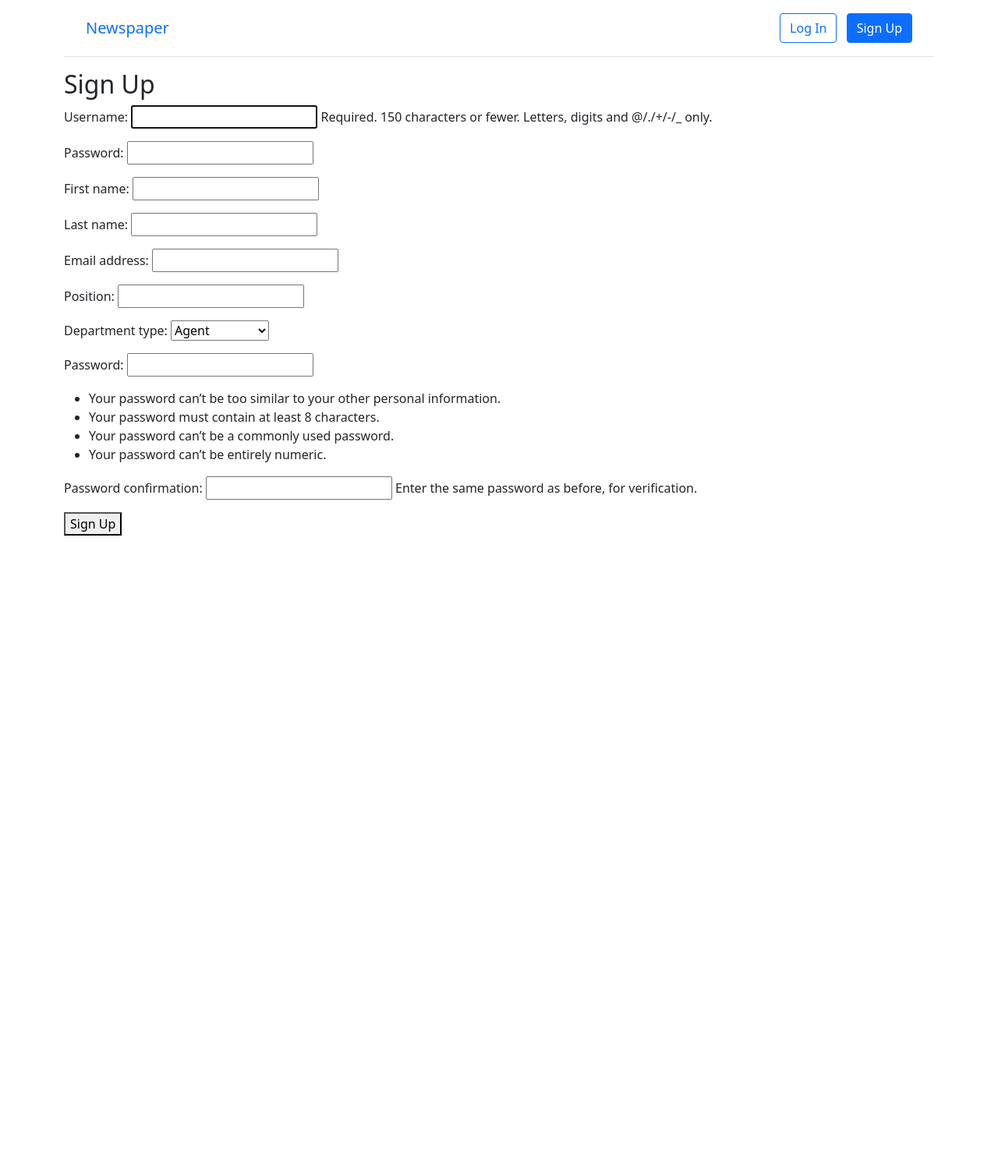
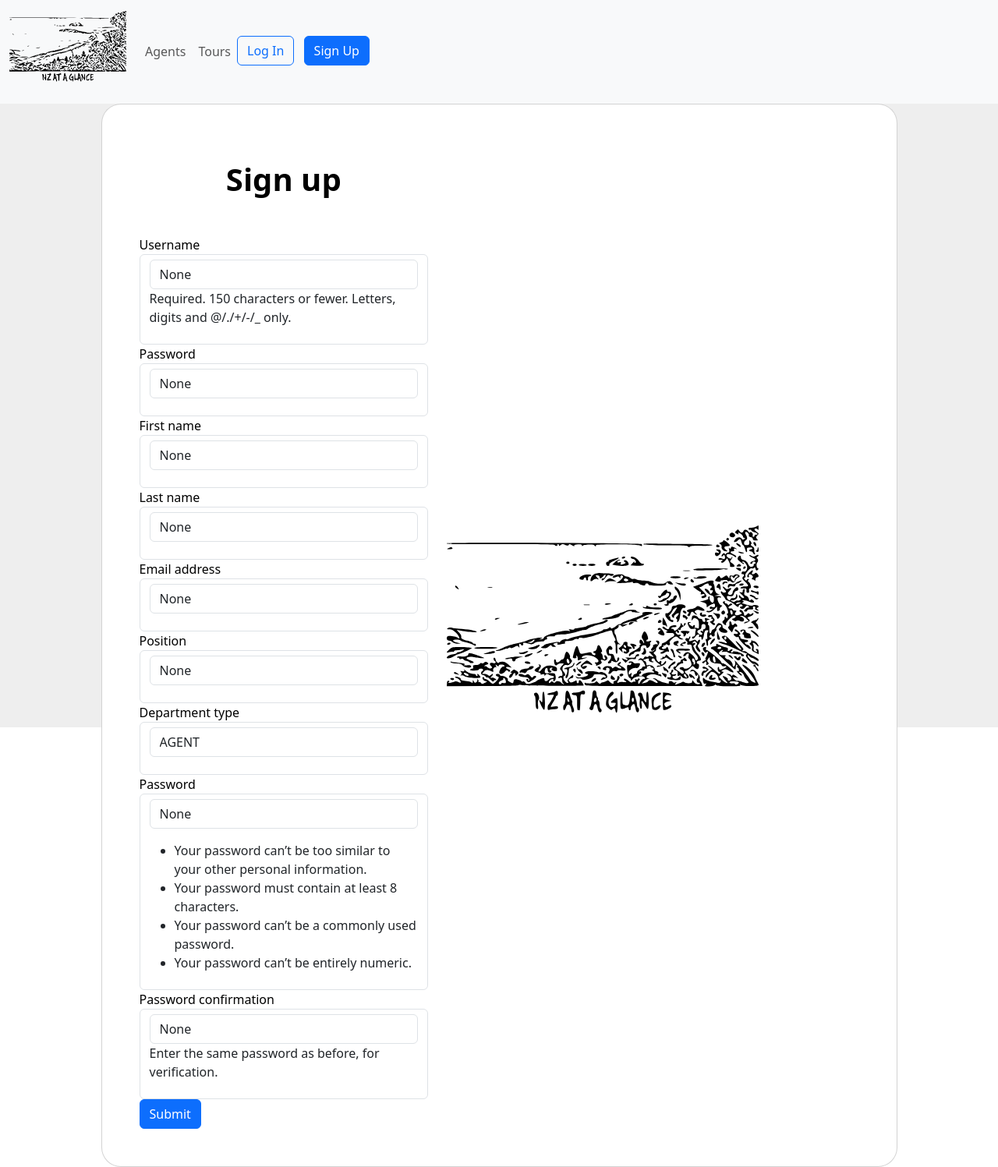
Before and after one commit to AMarieP/it6036-AMarieP, a Django app: page /signup in a window 1280 px wide. Shown: the whole page at 78% size. Before the commit the page ends 687 px from the top, so only its background shows below. Run offline with Django 4.2, Linux system fonts and the light colour scheme.

Commit message:
slightly nicer html templates

```diff
--- a/templates/base.html
+++ b/templates/base.html
@@ -1,35 +1,27 @@
-<!DOCTYPE html>
+<!doctype html>
 <html lang="en">
   <head>
-    <meta charset="UTF-8">
-    <meta http-equiv="X-UA-Compatible" content="IE=edge">
-    <meta name="viewport" content="width=device-width, initial-scale=1.0">
-    <title>{% block title %} Newspaper App {% endblock title %}</title>
-    <link href="https://cdn.jsdelivr.net/npm/bootstrap@5.1.3/dist/css/bootstrap.min.css" rel="stylesheet"
-    integrity="sha384-1BmE4kWBq78iYhFldvKuhfTAU6auU8tT94WrHftjDbrCEXSU1oBoqyl2QvZ6jIW3" crossorigin="anonymous">
+    <meta charset="utf-8">
+    <meta name="viewport" content="width=device-width, initial-scale=1">
+    <title>Go NZ Travel Website</title>
+    {% load static %}
+    <link href="https://cdn.jsdelivr.net/npm/bootstrap@5.3.1/dist/css/bootstrap.min.css" rel="stylesheet" integrity="sha384-4bw+/aepP/YC94hEpVNVgiZdgIC5+VKNBQNGCHeKRQN+PtmoHDEXuppvnDJzQIu9" crossorigin="anonymous">
   </head>
   <body>
-    <div class="container">
-    <header class="p-3 mb-3 border-bottom">
-      <div class="container">
-        <div class="d-flex flex-wrap align-items-center justify-content-center
-          justify-content-lg-start">
-          <a class="navbar-brand" href="/">Newspaper</a>
-          <ul class="nav col-12 col-lg-auto me-lg-auto mb-2 justify-content-center
-            mb-md-0">
+    <nav class="navbar navbar-expand-lg bg-body-tertiary">
+      <div class="container-fluid">
+        <a class="navbar-brand" href="/">
+          <img src="{% static 'images/logo.svg'%}" alt="Logo" width="150" height="100%" class="d-inline-block align-text-top">
+        </a>
+        <div class="collapse navbar-collapse" id="navbarNavAltMarkup">
+          <div class="navbar-nav">
+            <a class="nav-link" href="#">Agents</a>
+            <a class="nav-link" href="#">Tours</a>
             {% if user.is_authenticated %}
-
-          </ul>
-          <div class="dropdown text-end">
-            <a href="#" class="d-block link-dark text-decoration-none dropdown-toggle" id="dropdownUser1"
-              data-bs-toggle="dropdown" aria-expanded="false">
-              {{ user.username }}
-            </a>
-            <ul class="dropdown-menu text-small" aria-labelledby="dropdownUser1">
-            </ul>
-          </div>
+            <span class="navbar-text">
+              Hi, {{ user.username }}
+            </span>
             {% else %}
-          </ul>
             <div class="text-end">
               <a href="{% url 'login' %}" class="btn btn-outline-primary me-2">Log In</a>
               <a href="{% url 'signup' %}" class="btn btn-primary">Sign Up</a>
@@ -37,16 +29,12 @@
             {% endif %}
           </div>
         </div>
-    </header>
-
+      </div>
+    </nav>
     <main>
       {% block content %}
       {% endblock content %}
     </main>
-  </div>
-
-    <script src="https://cdn.jsdelivr.net/npm/bootstrap@5.1.3/dist/js/bootstrap.bundle.min.js"
-    integrity="sha384-ka7Sk0Gln4gmtz2MlQnikT1wXgYsOg+OMhuP+IlRH9sENBO0LRn5q+8nbTov4+1p" crossorigin="anonymous">
-  </script>
+    <script src="https://cdn.jsdelivr.net/npm/bootstrap@5.3.1/dist/js/bootstrap.bundle.min.js" integrity="sha384-HwwvtgBNo3bZJJLYd8oVXjrBZt8cqVSpeBNS5n7C8IVInixGAoxmnlMuBnhbgrkm" crossorigin="anonymous"></script>
   </body>
 </html>
--- a/templates/registration/signup.html
+++ b/templates/registration/signup.html
@@ -1,10 +1,42 @@
 {% extends "base.html" %}
+{% load static %}
 {% block title %} Sign Up {% endblock title %}
 {% block content %}
-<h2>Sign Up</h2>
-<form method="post">
-    {% csrf_token %}
-    {{ form.as_p }}
-    <button type="submit">Sign Up</button>
-</form>
+    <section class="vh-100" style="background-color: #eee;">
+        <div class="container h-100">
+          <div class="row d-flex justify-content-center align-items-center h-100">
+            <div class="col-lg-12 col-xl-11">
+              <div class="card text-black" style="border-radius: 25px;">
+                <div class="card-body p-md-5">
+                  <div class="row justify-content-center">
+                    <div class="col-md-10 col-lg-6 col-xl-5 order-2 order-lg-1">
+                      <p class="text-center h1 fw-bold mb-5 mx-1 mx-md-4 mt-4">Sign up</p>
+                      <form class="form-contact" action="" method="POST">
+                        {% csrf_token %}
+                        {% for field in form %}
+                        <fieldset class="form-group">
+                          <label class="control-label" for="id_{{ field.name }}">{{ field.label }}</label>
+                            <div class="form-control">
+                              <input type="text" class="form-control"
+                                name="{{ field.name }}"
+                                id="id_{{ field.name }}"
+                                value="{{ field.value }}" >
+                                <p class="help-text">{{ field.help_text }} </p>
+                               </div>
+                        </fieldset>
+                        {% endfor %}
+                           <input type="submit" value="Submit"  class="btn btn-primary">
+                        </form>
+                    </div>
+                    <div class="col-md-10 col-lg-6 col-xl-7 d-flex align-items-center order-1 order-lg-2">
+                      <img src="{% static 'images/logo.svg'%}"
+                        class="img-fluid" alt="Sample image">
+                    </div>
+                  </div>
+                </div>
+              </div>
+            </div>
+          </div>
+        </div>
+      </section>
 {% endblock content %}
```
Also changed, not shown: templates/home.html (+16 -2 lines), templates/registration/login.html (+34 -6 lines). Lines whose indentation alone changed are shown as unchanged.
